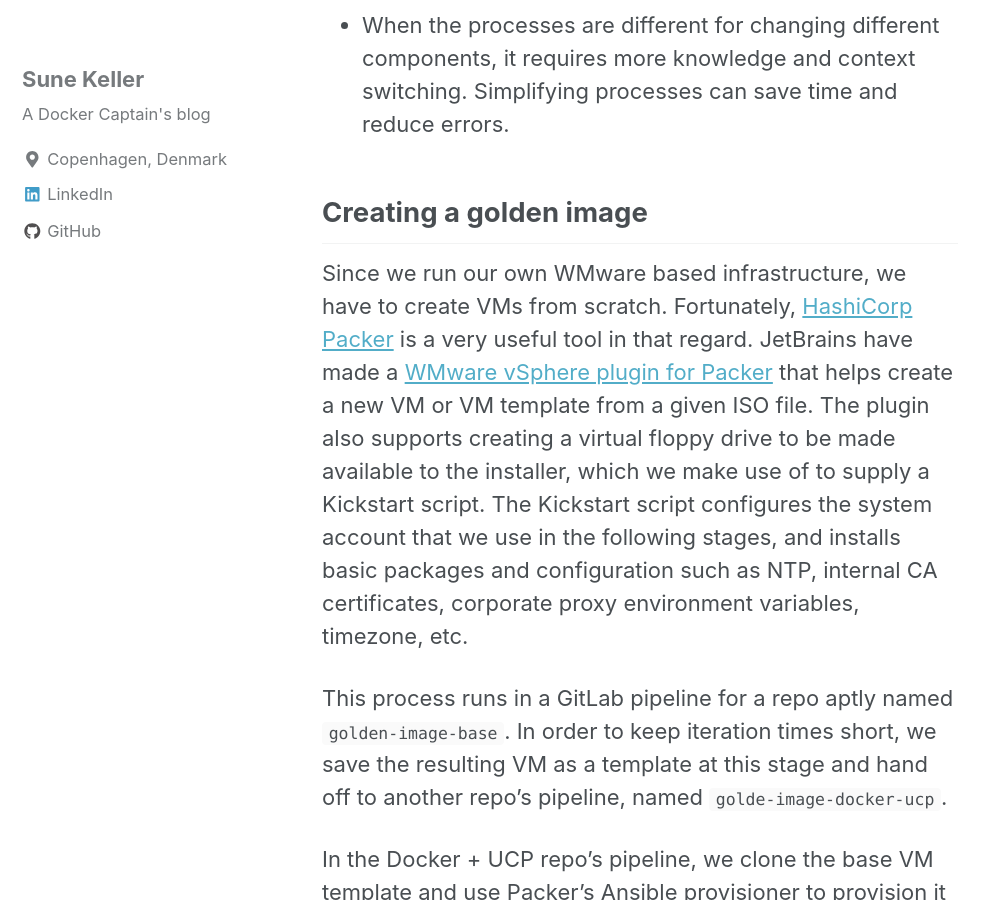
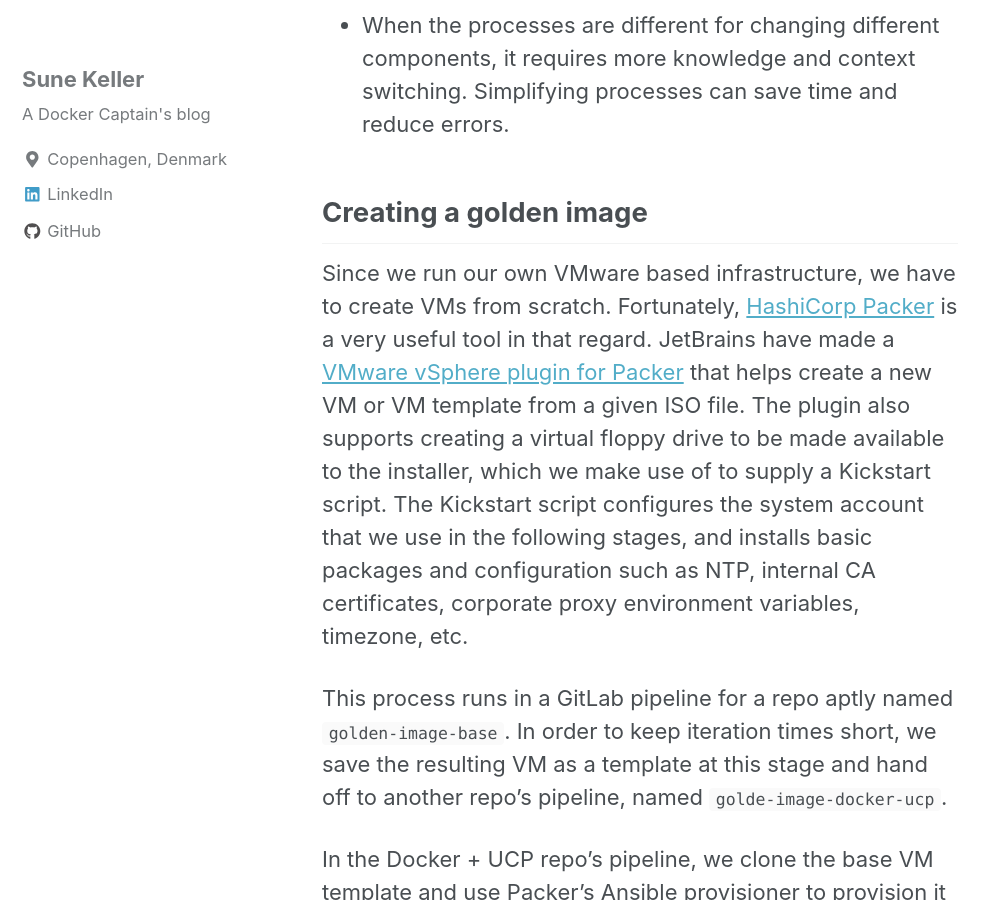
Before and after one commit to sirlatrom/blog.sunekeller.dk, a Jekyll site: the page built from _posts/2018-08-18-declarative-docker-ee-part-1.md, in a window 1280 px wide and 900 px high, scrolled down 2722 px. Shown: the whole window, without its empty margins (0-998 px from the left). Built offline with Jekyll 4.4.1, drawn with Linux system fonts in a browser that asks for light colours; nearby versions of some CDN libraries.

Commit message:
Fix typo
Signed-off-by: Sune Keller <absukl@almbrand.dk>

```diff
--- a/_posts/2018-08-18-declarative-docker-ee-part-1.md
+++ b/_posts/2018-08-18-declarative-docker-ee-part-1.md
@@ -37,7 +37,7 @@ Some of our learnings from the first two years of running a Docker cluster were:
 
 ## Creating a golden image
 
-Since we run our own WMware based infrastructure, we have to create VMs from scratch. Fortunately, [HashiCorp Packer](https://www.packer.io/) is a very useful tool in that regard. JetBrains have made a [WMware vSphere plugin for Packer](https://github.com/jetbrains-infra/packer-builder-vsphere) that helps create a new VM or VM template from a given ISO file. The plugin also supports creating a virtual floppy drive to be made available to the installer, which we make use of to supply a Kickstart script. The Kickstart script configures the system account that we use in the following stages, and installs basic packages and configuration such as NTP, internal CA certificates, corporate proxy environment variables, timezone, etc.
+Since we run our own VMware based infrastructure, we have to create VMs from scratch. Fortunately, [HashiCorp Packer](https://www.packer.io/) is a very useful tool in that regard. JetBrains have made a [VMware vSphere plugin for Packer](https://github.com/jetbrains-infra/packer-builder-vsphere) that helps create a new VM or VM template from a given ISO file. The plugin also supports creating a virtual floppy drive to be made available to the installer, which we make use of to supply a Kickstart script. The Kickstart script configures the system account that we use in the following stages, and installs basic packages and configuration such as NTP, internal CA certificates, corporate proxy environment variables, timezone, etc.
 
 This process runs in a GitLab pipeline for a repo aptly named `golden-image-base`. In order to keep iteration times short, we save the resulting VM as a template at this stage and hand off to another repo's pipeline, named `golde-image-docker-ucp`.
 
```
